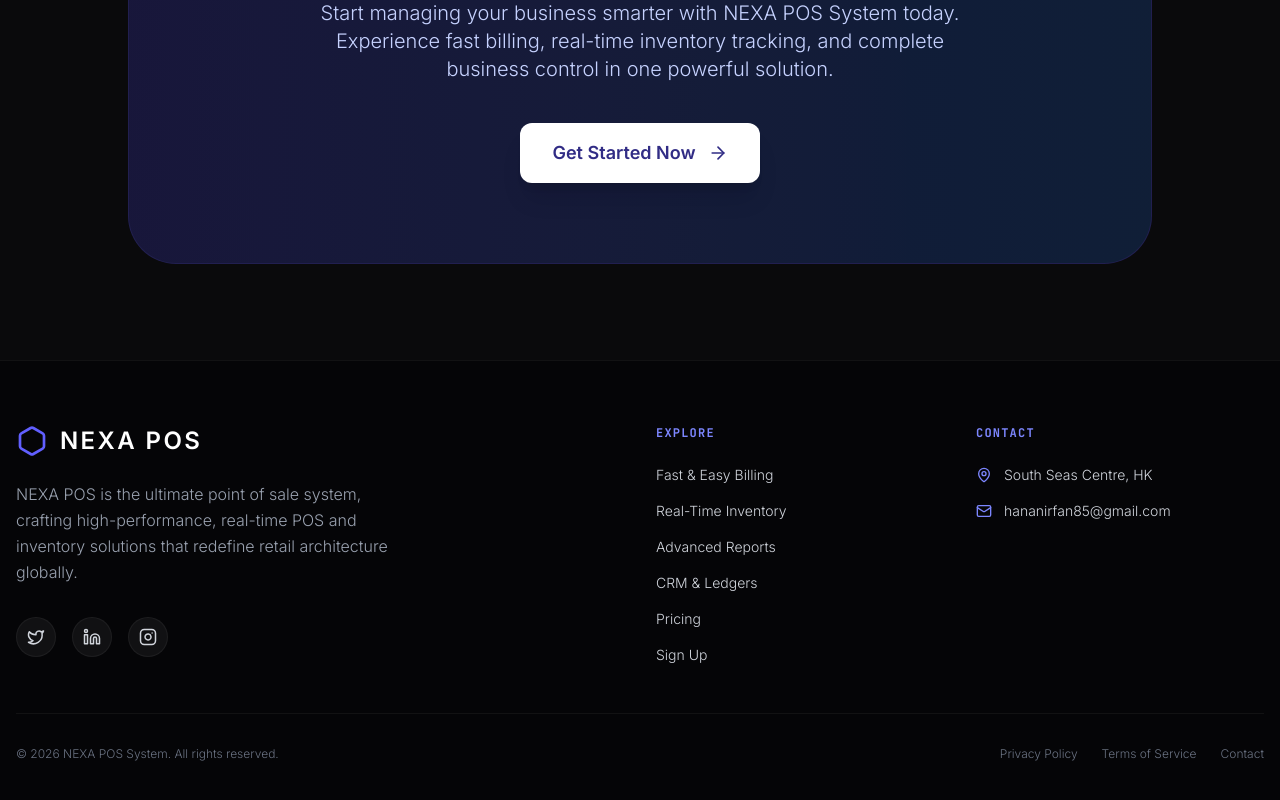
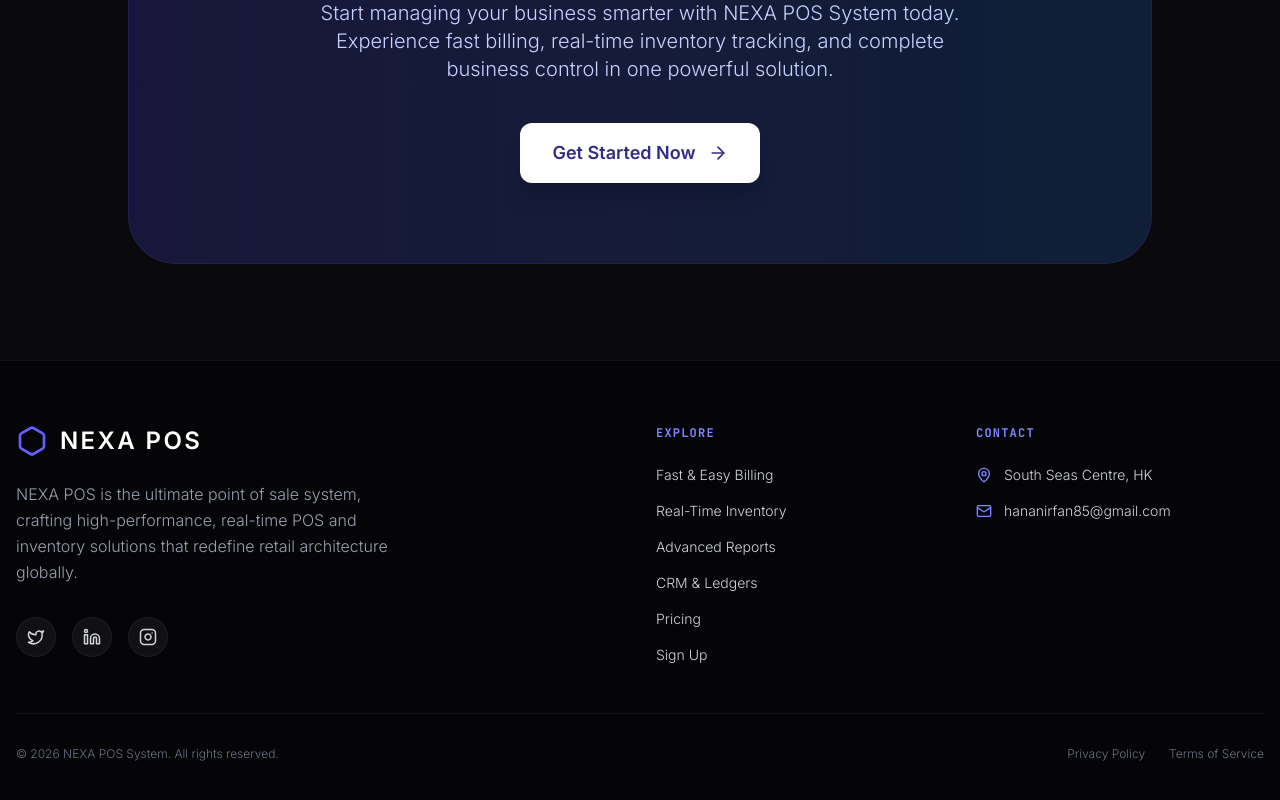
Before and after one commit to hananirfan85-ctrl/NEXORA, a React (Vite) app: page /home in a window 1280 px wide. Shown: the part 3729-4529 px from the top of the page. Built offline with nearby package versions, Linux system fonts and the light colour scheme; no server answers.

Commit message:
feat: Remove Contact link from landing page
The "Contact" link was removed from the footer of the landing page as it is no longer a primary navigation element for users.

```diff
--- a/src/pages/Landing.tsx
+++ b/src/pages/Landing.tsx
@@ -429,7 +429,6 @@
             <div className="flex gap-6">
               <Link to="/privacy-policy" className="hover:text-white transition-colors">Privacy Policy</Link>
               <Link to="/terms" className="hover:text-white transition-colors">Terms of Service</Link>
-              <Link to="/contact" className="hover:text-white transition-colors">Contact</Link>
             </div>
           </div>
         </footer>
```
